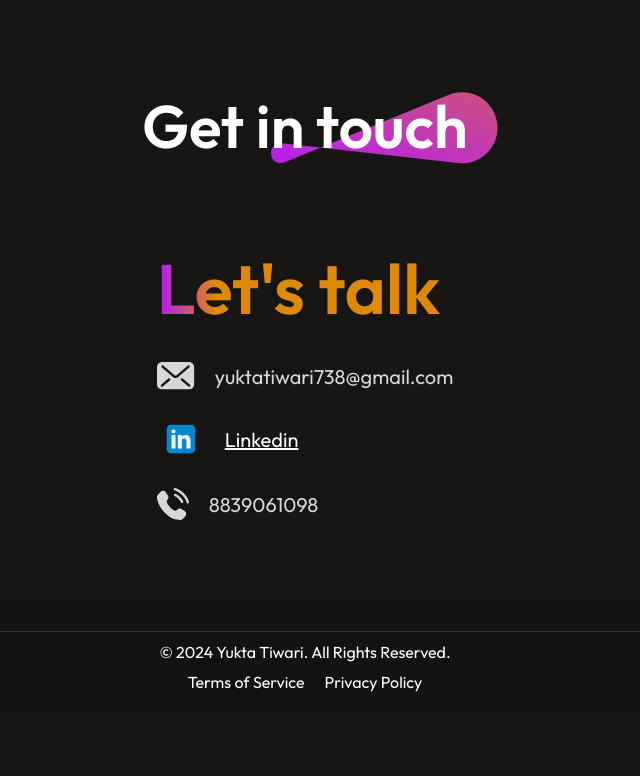
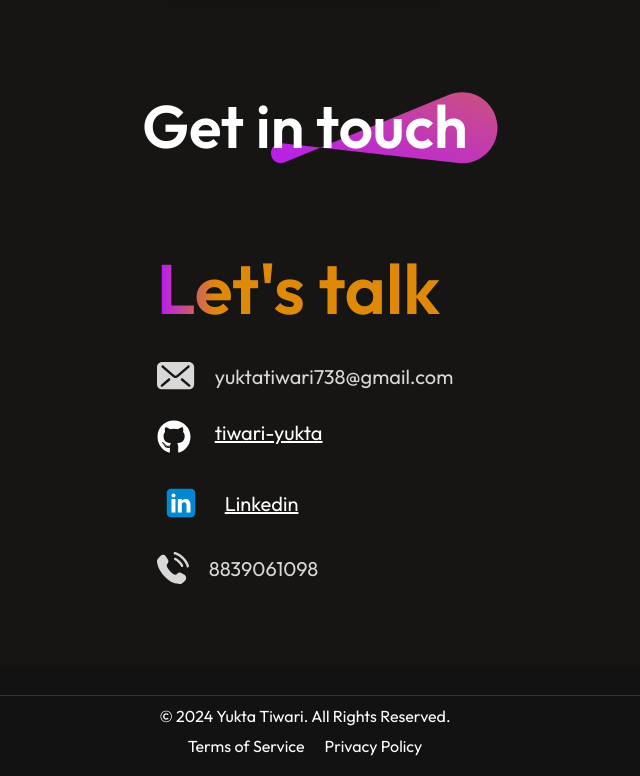
Before and after one commit to tiwari-yukta/My-Portfolio, a React (Vite) app: page / in a window 1280 px wide. Shown: the part 2208-2984 px from the top of the page, without its empty margins (335-975 px from the left). Before the commit the page ends 2920 px from the top, so only its background shows below. Built offline with nearby package versions, Linux system fonts and the light colour scheme.

Commit message:
added github

```diff
--- a/package.json
+++ b/package.json
@@ -1 +1 @@
-{"homepage":"https://tiwari-yukta.github.io/My-Portfolio/","name":"my-portfolio","private":true,"version":"0.0.0","type":"module","scripts":{"dev":"vite","build":"vite build","lint":"eslint .","preview":"vite preview","predeploy":"npm run build","deploy":"gh-pages -d dist"},"dependencies":{"react":"^18.3.1","react-anchor-link-smooth-scroll":"^1.0.12","react-dom":"^18.3.1"},"devDependencies":{"@eslint/js":"^9.9.0","@types/react":"^18.3.3","@types/react-dom":"^18.3.0","@vitejs/plugin-react":"^4.3.1","eslint":"^9.9.0","eslint-plugin-react":"^7.35.0","eslint-plugin-react-hooks":"^5.1.0-rc.0","eslint-plugin-react-refresh":"^0.4.9","gh-pages":"^6.1.1","globals":"^15.9.0","vite":"^5.4.1"}}
+{"homepage":"https://tiwari-yukta.github.io/My-Portfolio/","name":"my-portfolio","private":true,"version":"0.0.0","type":"module","scripts":{"dev":"vite","build":"vite build","lint":"eslint .","preview":"vite preview","predeploy":"npm run build","deploy":"gh-pages -d dist"},"dependencies":{"react":"^18.3.1","react-anchor-link-smooth-scroll":"^1.0.12","react-dom":"^18.3.1","react-icons":"^5.5.0"},"devDependencies":{"@eslint/js":"^9.9.0","@types/react":"^18.3.3","@types/react-dom":"^18.3.0","@vitejs/plugin-react":"^4.3.1","eslint":"^9.9.0","eslint-plugin-react":"^7.35.0","eslint-plugin-react-hooks":"^5.1.0-rc.0","eslint-plugin-react-refresh":"^0.4.9","gh-pages":"^6.1.1","globals":"^15.9.0","prettier":"^3.5.3","vite":"^5.4.1"}}
--- a/src/Components/Contact/Contact.css
+++ b/src/Components/Contact/Contact.css
@@ -1,4 +1,4 @@
-.contact{
+.contact {
   display: flex;
   flex-direction: column;
   align-items: center;
@@ -6,68 +6,80 @@
   gap: 80px;
   margin: 80px 170px;
 }
-.contact-title{
+.contact-title {
   position: relative;
-
 }
-.contact-title h1{
+.contact-title h1 {
   padding: 0px 30px;
   font-size: 60px;
   font-weight: 600;
 }
-.contact-title img{
+.contact-title img {
   position: absolute;
   bottom: 0;
   right: 0;
   z-index: -1;
 }
-.contact-section{
+.contact-section {
   display: flex;
   gap: 150px;
 }
-.contact-left{
+.contact-left {
   display: flex;
   flex-direction: column;
   gap: 30px;
 }
-.linkedin{
+.linkedin {
   color: white;
 }
-.linkedin:hover{
-  color: #B415FF;
+.linkedin:hover {
+  color: #b415ff;
 }
-.contact-left h1{
+.github {
+  color: white;
+  display: flex;
+  gap: 24px;
+}
+.github:hover {
+  color: #b415ff;
+}
+
+.github-icon {
+  color: white;
+}
+
+.contact-left h1 {
   font-size: 70px;
   font-weight: 600;
-  background: linear-gradient(270deg, #DF8908 80%, #B415FF 100%);
+  background: linear-gradient(270deg, #df8908 80%, #b415ff 100%);
   background-clip: text;
   -webkit-background-clip: text;
   -webkit-text-fill-color: transparent;
 }
-.contact-details{
+.contact-details {
   display: flex;
   flex-direction: column;
   gap: 30px;
   color: #d8d8d8;
   font-size: 20px;
 }
-.contact-detail{
+.contact-detail {
   display: flex;
   align-items: center;
   gap: 20px;
 }
-.contact-right{
+.contact-right {
   display: flex;
   flex-direction: column;
   align-items: start;
   gap: 30px;
 }
-.contact-right label{
-  color:#d8d8d8 ;
+.contact-right label {
+  color: #d8d8d8;
   font-size: 20px;
   font-weight: 500;
 }
-.contact-right input{
+.contact-right input {
   border: none;
   width: 700px;
   height: 78px;
@@ -78,7 +90,7 @@
   font-family: Outfit;
   font-size: 20px;
 }
-.contact-right textarea{
+.contact-right textarea {
   width: 650px;
   border: none;
   padding: 25px;
@@ -88,18 +100,18 @@
   font-family: Outfit;
   font-size: 20px;
 }
-.contact-submit{
+.contact-submit {
   border: none;
   color: white;
   border-radius: 50px;
-  background: linear-gradient(264deg , #DF8908 -5.09%, #B415FF 106.28%);
+  background: linear-gradient(264deg, #df8908 -5.09%, #b415ff 106.28%);
   font-size: 20px;
   padding: 20px 60px;
   margin-bottom: 50px;
   cursor: pointer;
   transition: 0.3s;
 }
-.contact-submit:hover{
+.contact-submit:hover {
   transform: scale(1.1);
   transition: 0.3s;
 }
--- a/src/Components/Contact/Contact.jsx
+++ b/src/Components/Contact/Contact.jsx
@@ -4,6 +4,7 @@ import theme from "../../assets/theme_pattern.svg";
 import mail from "../../assets/mail_icon.svg";
 import call from "../../assets/call_icon.svg";
 import linkedin from "../../assets/linkedin.svg";
+import { FaGithub } from "react-icons/fa";
 
 const Contact = () => {
   return (
@@ -19,6 +20,13 @@ const Contact = () => {
             <div className="contact-detail">
               <img src={mail} alt="mail" />
               <p>yuktatiwari738@gmail.com</p>
+            </div>
+
+            <div className="contact-detail">
+              <a href="https://github.com/tiwari-yukta" className="github">
+                <FaGithub className="github-icon" size={34} />
+                tiwari-yukta
+              </a>
             </div>
             <div className="contact-detail">
               <img src={linkedin} alt="linkedin" />
--- a/src/Components/Hero/Hero.jsx
+++ b/src/Components/Hero/Hero.jsx
@@ -21,7 +21,7 @@ const Hero = () => {
           </AnchorLink>
         </div>
         <div className="hero-resume">
-          <a href="https://drive.google.com/file/d/1GY0itRbOnmSQVsINI4ZPDXTOGpSOG4Au/view?usp=sharing">
+          <a href="https://drive.google.com/file/d/1XZxSNQsRTyuboDKH18hgq8zaIsjBTktJ/view?usp=sharing">
             My Resume
           </a>
         </div>
```
Also changed, not shown: 1 other file (tests, documents, lock files or other folders).
